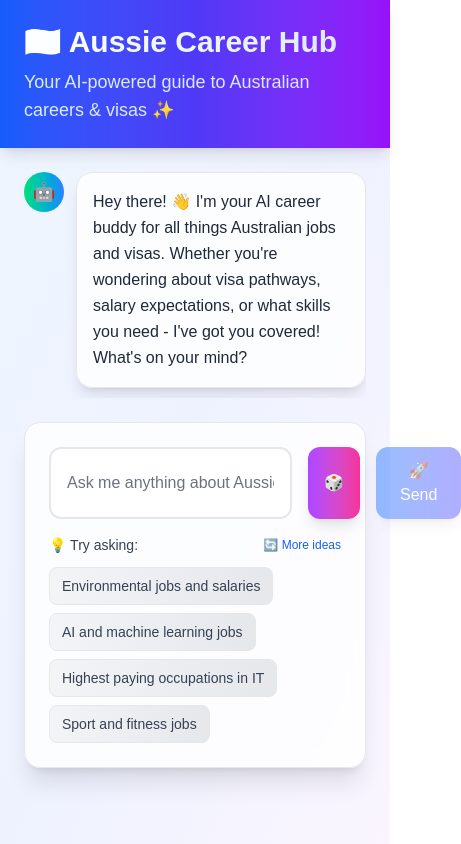
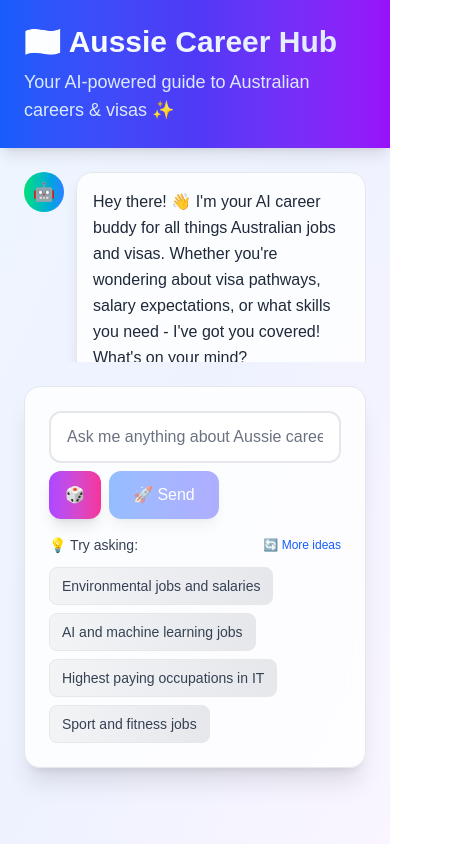
Before and after one commit to ProjectKami123/pathwayai, a Next.js app: page / in a window 390 px wide. Shown: the whole page, 461 px wide, since content can reach past the window. Built offline with nearby package versions, Linux system fonts and the light colour scheme.

Commit message:
responsiveness fixed send button on  mobile view

```diff
--- a/app/page.js
+++ b/app/page.js
@@ -232,7 +232,7 @@
 
         {/* Input Form */}
         <form onSubmit={handleSubmit} className="bg-white/80 backdrop-blur-sm rounded-2xl shadow-xl border border-gray-200 p-6">
-          <div className="flex space-x-4">
+        <div className="flex flex-col sm:flex-row space-y-2 sm:space-y-0 sm:space-x-4">
   <input
     type="text"
     value={input}
@@ -241,6 +241,7 @@
     className="flex-1 border-2 border-gray-200 rounded-xl px-4 py-3 focus:outline-none focus:ring-2 focus:ring-blue-500 focus:border-transparent bg-white/50 backdrop-blur-sm placeholder-gray-500"
     disabled={isLoading}
   />
+  <div className="flex space-x-2">
     <button
       type="button"
       onClick={handleSurpriseMe}
@@ -257,6 +258,7 @@
     >
       {isLoading ? '⏳ Thinking...' : '🚀 Send'}
     </button>
+  </div>
 </div>
 
           {/* Quick suggestions */}
```
Lines whose indentation alone changed are shown as unchanged.
